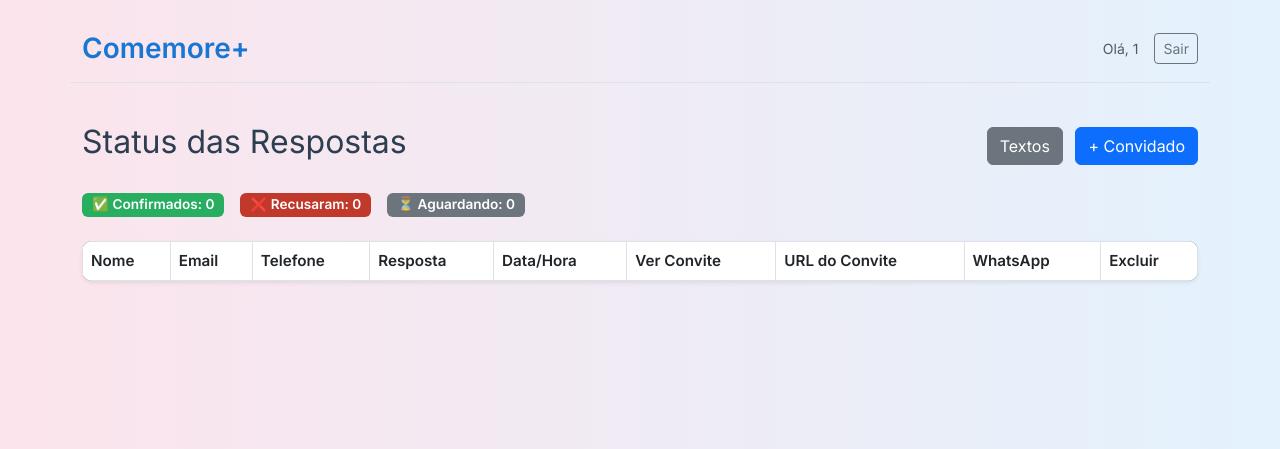
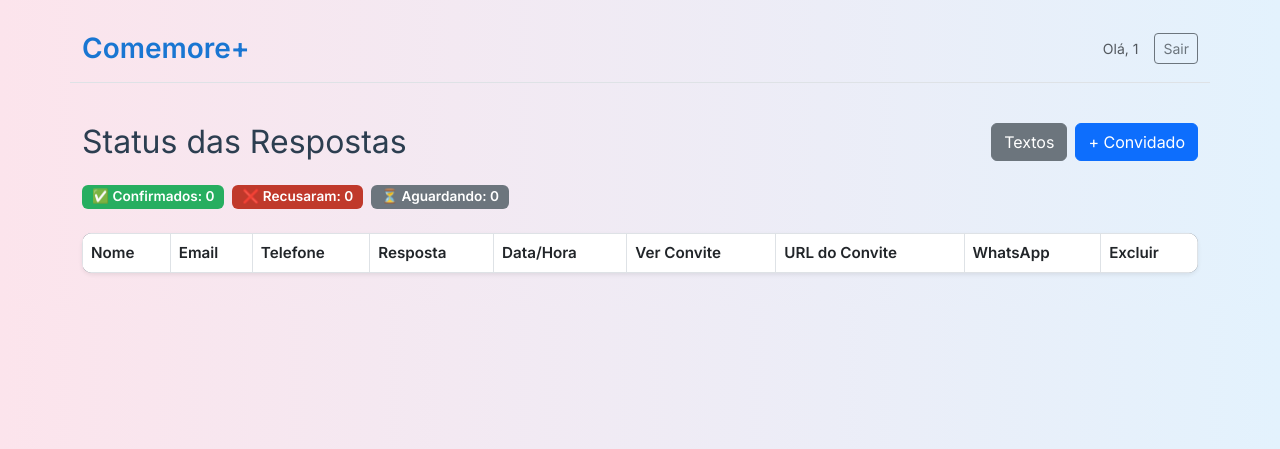
Before and after one commit to Paulo-Marcelo-Git/project_rsvp_birthday, a Flask app: page /admin/respostas in a window 1280 px wide. Shown: the top 449 px of the page. Run offline with Flask 3, Linux system fonts and the light colour scheme; the visitor is signed in with stand-in values (Sample User, id 1); data that the repository does not hold is empty.

Commit message:
feat(estilização) estilização do projeto v3

```diff
--- a/backend/templates/admin_responses.html
+++ b/backend/templates/admin_responses.html
@@ -14,16 +14,18 @@
 </div>
 
 <div class="container py-3">
-  <div class="d-flex justify-content-between align-items-center mb-4">
-    <h2>Status das Respostas</h2>
-    <div>
-      <button class="btn btn-secondary me-2" data-bs-toggle="modal" data-bs-target="#modalTextos">Textos</button>
+
+  <!-- Título + Botões responsivo -->
+  <div class="d-flex flex-column flex-md-row justify-content-between align-items-start align-items-md-center mb-4 gap-3">
+    <h2 class="mb-0">Status das Respostas</h2>
+    <div class="d-flex gap-2">
+      <button class="btn btn-secondary" data-bs-toggle="modal" data-bs-target="#modalTextos">Textos</button>
       <button class="btn btn-primary" data-bs-toggle="modal" data-bs-target="#modalAdd">+ Convidado</button>
     </div>
   </div>
 
   <!-- Contadores -->
-  <div class="mb-4 d-flex gap-3">
+  <div class="mb-4 d-flex flex-wrap gap-2">
     <div class="badge bg-success">✅ Confirmados: {{ total_sim }}</div>
     <div class="badge bg-danger">❌ Recusaram: {{ total_nao }}</div>
     <div class="badge bg-secondary">⏳ Aguardando: {{ total_aguardando }}</div>
```
